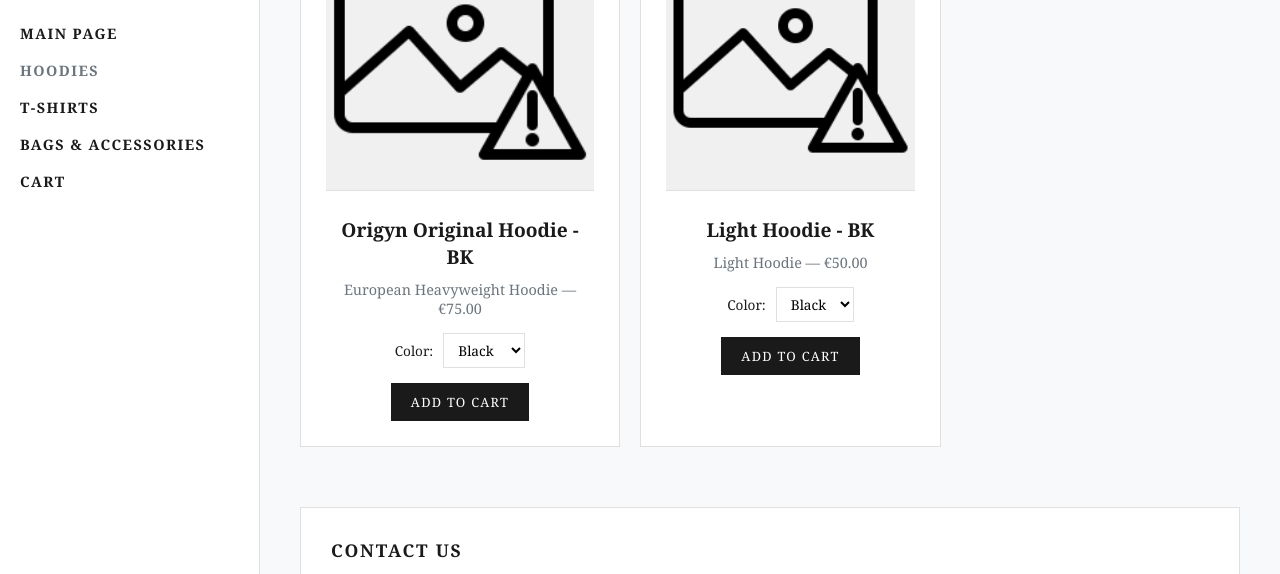
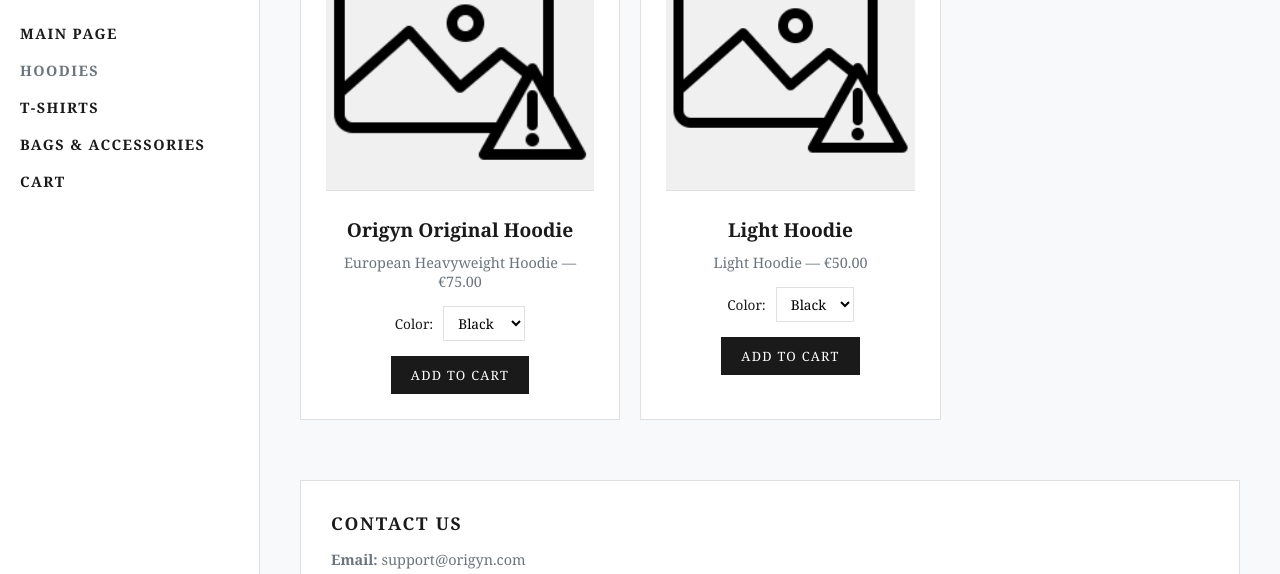
Before and after one commit to kasa0809/Origyn-Official, a plain HTML site: page hoodies.html in a window 1280 px wide. Shown: the part 194-768 px from the top of the page. Drawn offline with Linux system fonts and the light colour scheme.

Commit message:
Update hoodies.html

```diff
--- a/hoodies.html
+++ b/hoodies.html
@@ -68,7 +68,7 @@
       <!-- 商品 1 -->
       <div class="product-card">
         <img src="Error.png" alt="Origyn Original Hoodie" class="product-image">
-        <h3>Origyn Original Hoodie - BK</h3>
+        <h3>Origyn Original Hoodie</h3>
         <p>European Heavyweight Hoodie — €75.00</p>
 
         <!-- 色選択プルダウン -->
@@ -87,7 +87,7 @@
       <!-- 商品 2 -->
       <div class="product-card">
         <img src="Error.png" alt="Color Hoodie" class="product-image">
-        <h3>Light Hoodie - BK</h3>
+        <h3>Light Hoodie</h3>
         <p>Light Hoodie — €50.00</p>
 
         <!-- 色選択プルダウン -->
```
